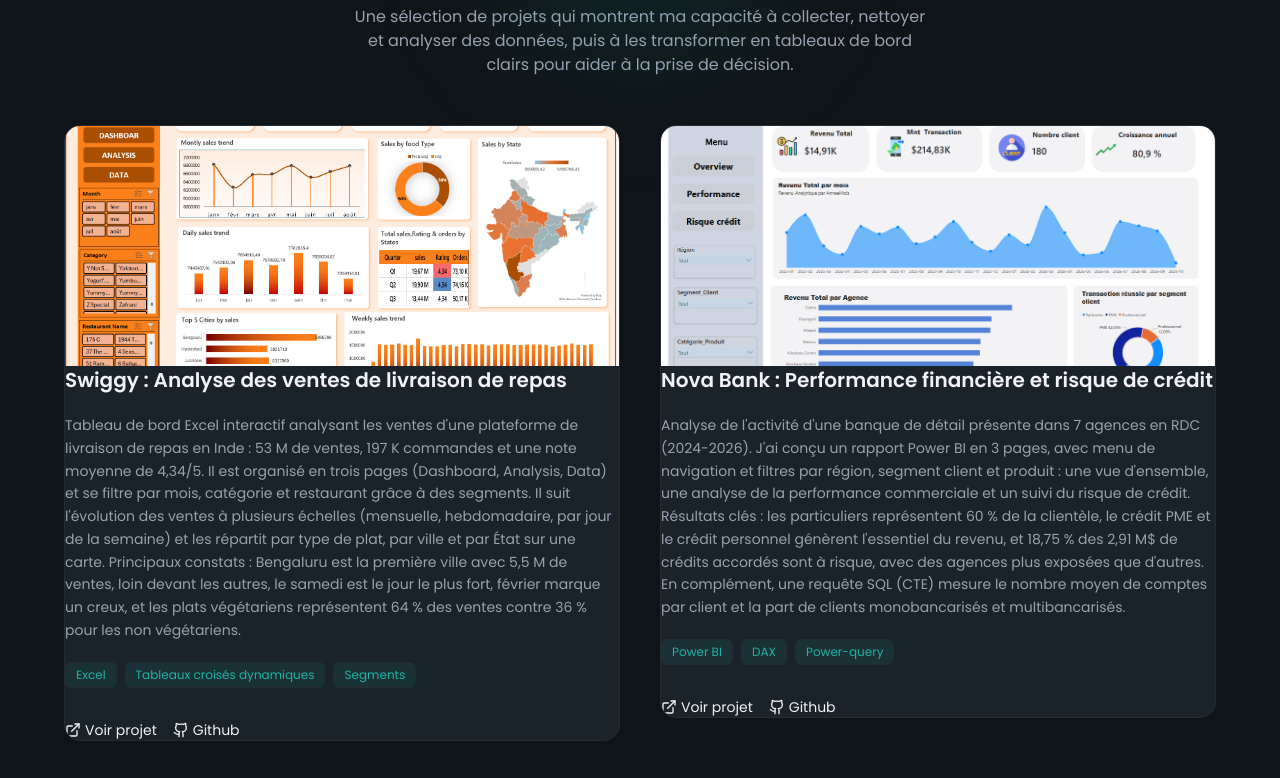
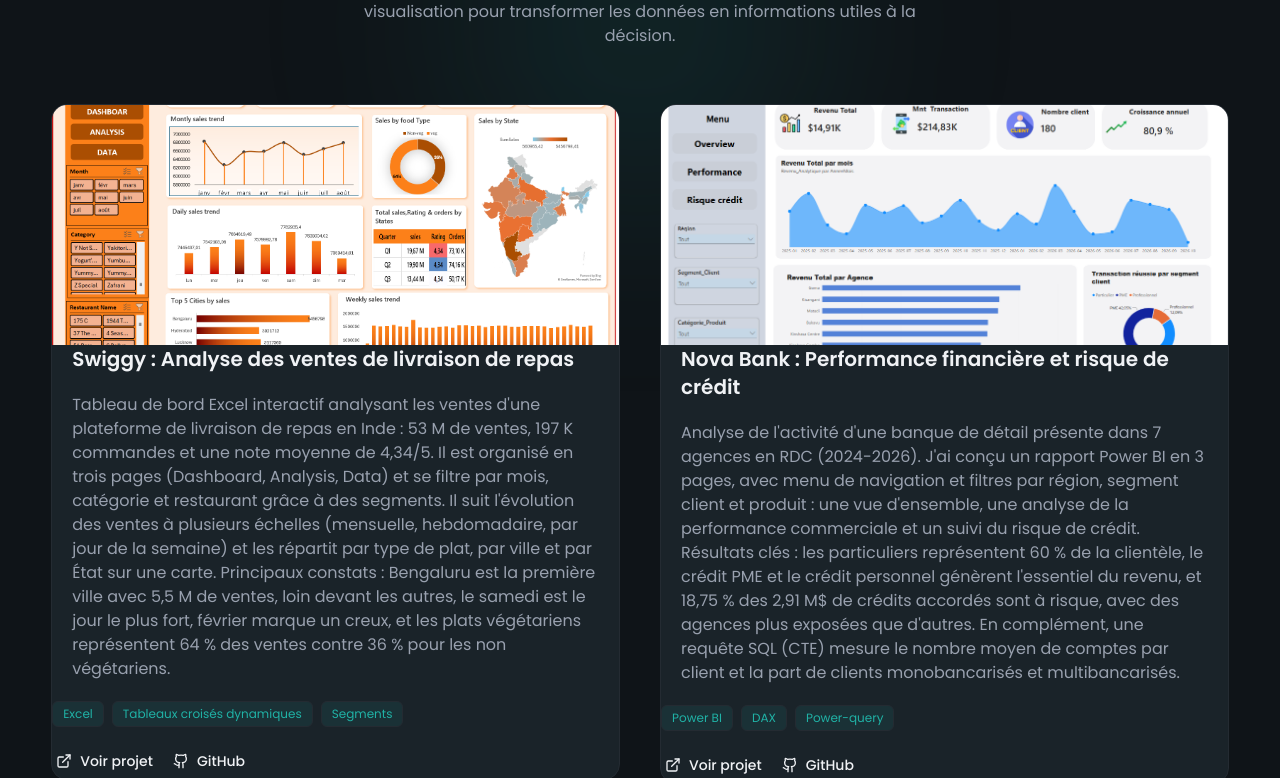
Before and after one commit to Golviche-591122/portfolio, a Next.js app: page / in a window 1280 px wide. Shown: the part 1842-2620 px from the top of the page. Built offline with nearby package versions, Linux system fonts and the light colour scheme.

Commit message:
mise en jours des cartes

```diff
--- /dev/null
+++ b/src/app/sections/ProjectDescription.tsx
@@ -0,0 +1,39 @@
+
+"use client";
+
+import { useState } from "react";
+
+type ProjectDescriptionProps = {
+  description: string;
+};
+
+export default function ProjectDescription({
+  description,
+}: ProjectDescriptionProps) {
+  const [expanded, setExpanded] = useState(false);
+
+  return (
+    <div className="text-sm leading-6 text-gray-400 sm:text-base">
+      <p
+        className={
+          expanded
+            ? "line-clamp-none"
+            : "line-clamp-3 sm:line-clamp-none"
+        }
+      >
+        {description}
+      </p>
+
+      <div className="flex justify-end sm:hidden">
+        <button
+          type="button"
+          onClick={() => setExpanded((prev) => !prev)}
+          className="mt-1 font-medium text-primary transition-colors hover:opacity-80"
+          aria-expanded={expanded}
+        >
+          {expanded ? "Réduire −" : "Lire la suite +"}
+        </button>
+      </div>
+    </div>
+  );
+}
--- a/src/app/sections/ProjectSection.tsx
+++ b/src/app/sections/ProjectSection.tsx
@@ -1,38 +1,48 @@
+
 import SectionHeader from "../components/ui/SectionHeader";
 import ProjectCards from "./Projets/ProjectCards";
 import { projects } from "../utils/datas";
 
 export default function ProjectSection() {
   return (
-    <section id="project" className="py-24 relative">
-      {/* iamge glow */}
+    <section
+      id="project"
+      className="relative overflow-hidden py-16 sm:py-20 lg:py-28"
+    >
+      {/* Lumière d'arrière-plan */}
       <div
-        className="absolute top-0 left-1/2 bg-primary/10
-            -translate-x-1/2 w-80 h-80 rounded-full blur-3xl"
+        aria-hidden="true"
+        className="pointer-events-none absolute left-1/2 top-20
+        -z-10 h-72 w-72 -translate-x-1/2 rounded-full
+        bg-primary/10 blur-[100px] sm:h-96 sm:w-96"
       />
 
-      <div className="w-[90%] max-w-6xl mx-auto space-y-12">
+      <div className="mx-auto w-[92%] max-w-7xl space-y-10 sm:space-y-14">
+
         <SectionHeader
-        title="Quelques-uns de mes derniers"
-        highlight="Realisations"
-        badge="Realisation"
-        description="Une sélection de projets qui montrent ma capacité
-        à collecter, nettoyer et analyser des données, puis à les
-        transformer en tableaux de bord clairs pour aider à la prise
-        de décision."
+          title="Découvrez mes"
+          highlight="réalisations"
+          badge="Portfolio"
+          description="Des projets concrets d'analyse de données,
+          de reporting et de visualisation pour transformer
+          les données en informations utiles à la décision."
         />
 
-        <div className="grid grid-cols-1 md:grid-cols-2 gap-8 lg:gap-10">
+        {/* Grille des projets */}
+        <div className="grid grid-cols-1 items-stretch gap-6 sm:gap-8 lg:grid-cols-2 lg:gap-10">
           {projects.map((projet, index) => (
-            <div key={index}
-            data-aos="fade-left"
-            data-aos-delay={index * 100}
-            data-aos-anchor-placement="top-center">
-              <ProjectCards {...projet}/>
-            </div>
+            <article
+              key={projet.title ?? index}
+              data-aos="fade-up"
+              data-aos-delay={Math.min(index * 100, 300)}
+              data-aos-anchor-placement="top-bottom"
+              className="min-w-0"
+            >
+              <ProjectCards {...projet} />
+            </article>
           ))}
+        </div>
 
-        </div>
       </div>
     </section>
   );
--- a/src/app/sections/Projets/ProjectCards.tsx
+++ b/src/app/sections/Projets/ProjectCards.tsx
@@ -1,6 +1,7 @@
 import Image from "next/image"
 import Link from "next/link"
 import { LuExternalLink, LuGithub } from "react-icons/lu"
+import ProjectDescription from "../ProjectDescription"
 
 interface ProjectCardsProps {
     title: string,
@@ -40,12 +41,12 @@
         {/* Contant */}
 
         <div className="space-y-5">
-            <h3 className="text-xl font-semibold text-text
+            <h3 className="text-xl text-start ml-5 font-semibold text-text
             group-hover:text-primary transition">
                 {title}
             </h3>
-            <p className="text-gray-400 text-sm leading-relaxed">
-                {description}
+            <p className="px-4 text-sm leading-7 text-gray-400 sm:px-5 sm:text-base sm:leading-8">
+                <ProjectDescription description={description} />
             </p>
 
                 {/* Tools */}
@@ -59,24 +60,33 @@
             </div>
 
             {/* Links */}
-            <div className="flex items-center gap-4 pt-3">
+
+<div className="flex items-center gap-5 pt-1 mb-2 ml-1">
   {liveURL && (
-                    <Link href={liveURL} target="blank"
-                    className="flex items-center gap-1 text-sm text-text-muted
-                    hover:text-primary transition">
-                        <LuExternalLink className="w-4 h-4"/>
+    <Link
+      href={liveURL}
+      target="_blank"
+      rel="noopener noreferrer"
+      className="flex items-center gap-2 text-sm font-medium text-text-muted
+      transition-colors hover:text-primary"
+    >
+      <LuExternalLink className="h-4 w-4" />
       Voir projet
     </Link>
   )}
-                {githubURL  && (
-                    <Link href={githubURL} target="blank"
-                    className="flex items-center gap-1 text-sm text-text-muted
-                    hover:text-primary transition">
-                        <LuGithub className="w-4 h-4"/>
-                        Github
+
+  {githubURL && (
+    <Link
+      href={githubURL}
+      target="_blank"
+      rel="noopener noreferrer"
+      className="flex items-center gap-2 text-sm font-medium text-text-muted
+      transition-colors hover:text-primary"
+    >
+      <LuGithub className="h-4 w-4" />
+      GitHub
     </Link>
   )}
-
 </div>
 
 
```
Lines whose indentation alone changed are shown as unchanged.
